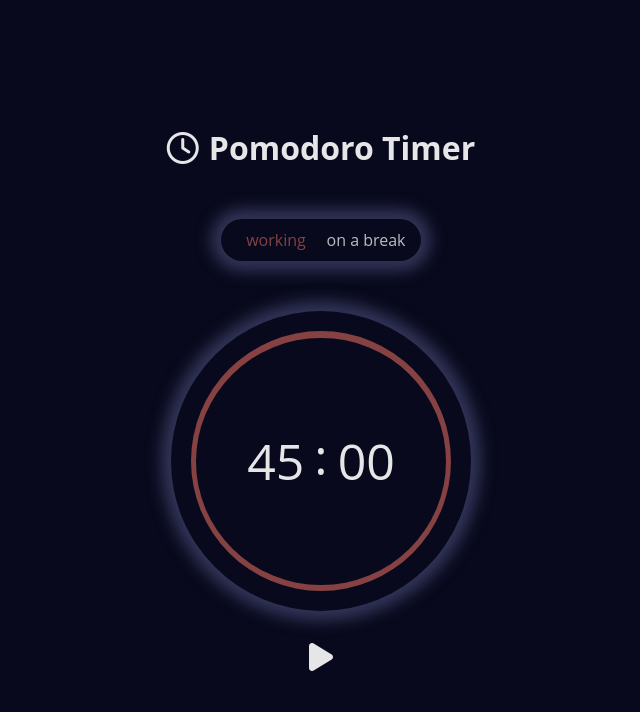
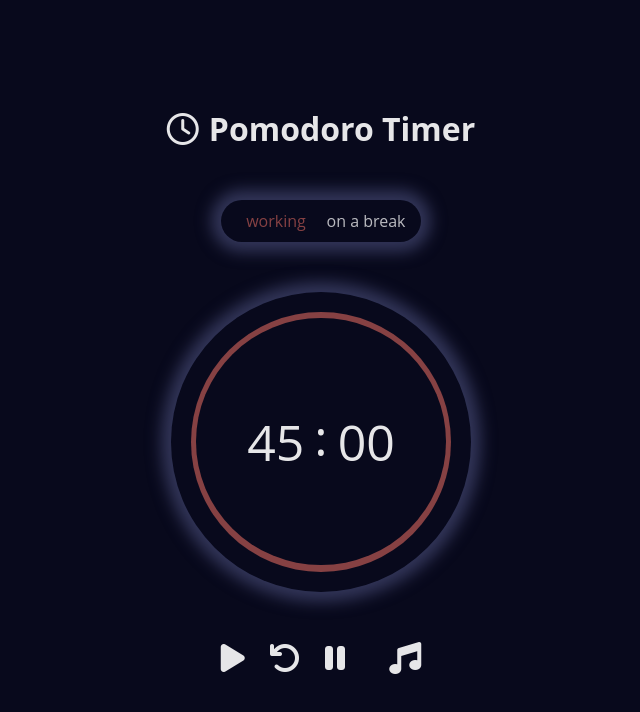
Before and after one commit to Atipbeep/atipbeep.github.io, a plain HTML site: page Projects/Pomodorotimer/pomodoro.html in a window 1280 px wide. Shown: the whole page, without its empty margins (319-959 px from the left). Drawn offline with Linux system fonts and the light colour scheme.

Commit message:
update pomo timer

```diff
--- a/Projects/Pomodorotimer/pomodoro.css
+++ b/Projects/Pomodorotimer/pomodoro.css
@@ -131,8 +131,5 @@ section {
     border: none;
     background-color: transparent;
     cursor: pointer;
+    padding: 2rem;
 }
-
-.controls #reset {
-    display: none;
-}
--- a/Projects/Pomodorotimer/pomodoro.html
+++ b/Projects/Pomodorotimer/pomodoro.html
@@ -39,9 +39,10 @@
             </div>
 
             <div class="controls">
-                <button id="start" onclick="start(), document.getElementById('audioStart').play(), window.open('https://open.spotify.com/')"><i class="fa-solid fa-play"></i></button>
-
-                <a id='reset' href="/"><i class="fa-solid fa-arrow-rotate-left"></i></a>
+                <button id="start" onclick="start(), document.getElementById('audioStart').play()"><i class="fa-solid fa-play"></i></button>
+                <a id='reset' href="pomodoro.html"><i class="fa-solid fa-arrow-rotate-left"></i></a>
+                <button id='stop' onclick="stopTimer()"><i class="fa-solid fa-pause"></i></button>
+                <button id="start" onclick="window.open('https://open.spotify.com/')"><i class="fa-solid fa-music"></i></button>
             </div>
         </div>
     </section>
--- a/Projects/Pomodorotimer/script.js
+++ b/Projects/Pomodorotimer/script.js
@@ -2,6 +2,7 @@
 
 let workTitle = document.getElementById('work');
 let breakTitle = document.getElementById('break');
+let stopTitle = document.getElementById('stop');
 
 let workTime = 45;
 let breakTime = 10;
@@ -19,12 +20,13 @@ window.onload = () => {
     workTitle.classList.add('active');
 }
 
+function stopTimer(){
+    clearInterval(Interval)
+}
+
+
 // start timer
 function start() {
-    // change button
-    document.getElementById("start").style.display = 'none';
-    document.getElementById("reset").style.display = 'block';
-
 
     // change the time
     seconds = 59;
```
